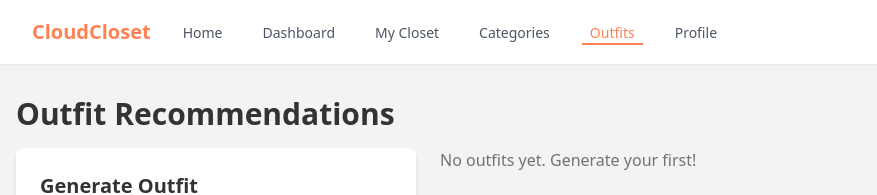
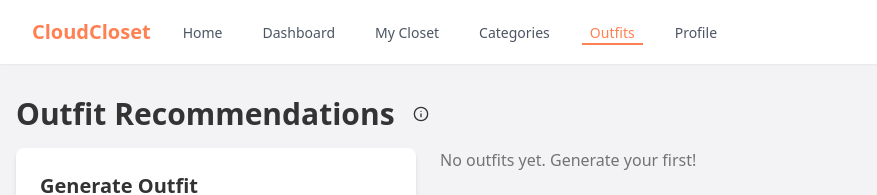
Before and after one commit to Project-Personal-Armario-Virtual/tu-estilo-nube-FE, a React (Vite) app: page /outfits in a window 1280 px wide. Shown: the top 195 px of the page, without its empty margins (0-877 px from the left). Built offline with nearby package versions, Linux system fonts and the light colour scheme.

Commit message:
feat: Implement information card to outfits score

```diff
--- a/src/components/outfits/OutfitCard.jsx
+++ b/src/components/outfits/OutfitCard.jsx
@@ -3,11 +3,20 @@ import { Heart } from "lucide-react"
 import { Card, CardContent, CardFooter } from "@/components/ui/card"
 import { Button } from "@/components/ui/button"
 
-export function OutfitCard({ top, bottom, shoes, accessory, occasion, onSave, isSaved = false }) {
+export function OutfitCard({
+  top,
+  bottom,
+  shoes,
+  accessory,
+  occasion,
+  season,
+  score,
+  onSave,
+  isSaved = false,
+}) {
   const [saved, setSaved] = useState(isSaved)
   const [images, setImages] = useState({})
 
-  // Helper para obtener la imagen como Blob con autorización
   const fetchImageBlob = async (path) => {
     try {
       const token = localStorage.getItem("token")
@@ -41,7 +50,7 @@ export function OutfitCard({ top, bottom, shoes, accessory, occasion, onSave, is
   const handleSave = () => {
     setSaved(!saved)
     if (onSave) {
-      onSave(top.id) // usa el ID del top como identificador del outfit
+      onSave(top?.id || bottom?.id || shoes?.id) // usa un ID cualquiera del outfit
     }
   }
 
@@ -69,7 +78,9 @@ export function OutfitCard({ top, bottom, shoes, accessory, occasion, onSave, is
       </div>
       <CardContent className="pt-0 flex-grow">
         <h3 className="font-medium text-lg">Outfit</h3>
-        <p className="text-sm text-text/70">Occasion: {occasion}</p>
+        <p className="text-sm text-muted-foreground">Occasion: {occasion}</p>
+        <p className="text-sm text-muted-foreground">Season: {season}</p>
+        <p className="text-sm text-muted-foreground">Score: {score?.toFixed(2)} / 1.00</p>
       </CardContent>
       <CardFooter className="border-t p-4 flex justify-between">
         <Button
--- /dev/null
+++ b/src/components/outfits/OutfitScoreInfo.jsx
@@ -0,0 +1,26 @@
+
+import { Info } from "lucide-react"
+import { Popover, PopoverContent, PopoverTrigger } from "@/components/ui/popover"
+import { Button } from "@/components/ui/button"
+
+export default function OutfitScoreInfo() {
+  return (
+    <Popover>
+      <PopoverTrigger asChild>
+        <Button variant="ghost" size="icon" className="ml-2">
+          <Info className="h-5 w-5" />
+        </Button>
+      </PopoverTrigger>
+      <PopoverContent className="w-72 text-sm">
+        <p className="font-semibold mb-1">🧠 How does scoring work?</p>
+        <ul className="list-disc ml-5 space-y-1">
+          <li>Color coordination (matching or contrast)</li>
+          <li>Suitability for the selected <strong>season</strong></li>
+          <li>Fit with the chosen <strong>occasion</strong></li>
+          <li>Inclusion of accessories (if selected)</li>
+        </ul>
+        <p className="mt-2 text-muted-foreground text-xs">Score ranges from 0.00 (low) to 1.00 (ideal).</p>
+      </PopoverContent>
+    </Popover>
+  )
+}
--- a/src/pages/Outfits.jsx
+++ b/src/pages/Outfits.jsx
@@ -3,6 +3,7 @@ import OutfitGenerator from "@/components/outfits/OutfitGenerator"
 import { OutfitCard } from "@/components/outfits/OutfitCard"
 import { useToast } from "@/hooks/use-toast"
 import outfitService from "@/services/outfitService"
+import OutfitScoreInfo from "@/components/outfits/OutfitScoreInfo"
 
 export default function OutfitsPage() {
   const [outfits, setOutfits] = useState([])
@@ -39,7 +40,10 @@ export default function OutfitsPage() {
 
   return (
     <main className="container mx-auto py-8 px-4">
-      <h1 className="text-3xl font-bold mb-4">Outfit Recommendations</h1>
+      <div className="flex items-center mb-4">
+        <h1 className="text-3xl font-bold">Outfit Recommendations</h1>
+        <OutfitScoreInfo />
+      </div>
       <div className="grid grid-cols-1 lg:grid-cols-3 gap-6">
         <OutfitGenerator onGenerate={handleGenerate} isGenerating={isGenerating} />
         <div className="lg:col-span-2">
```
